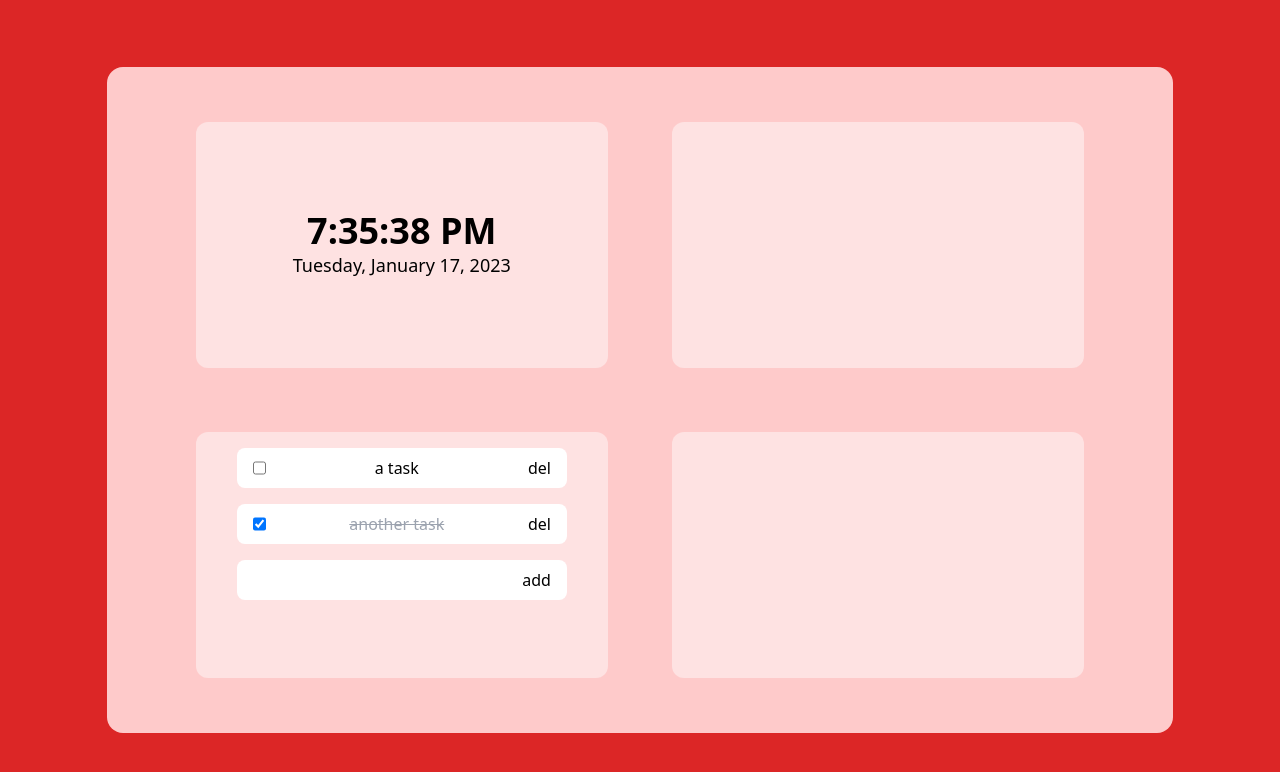
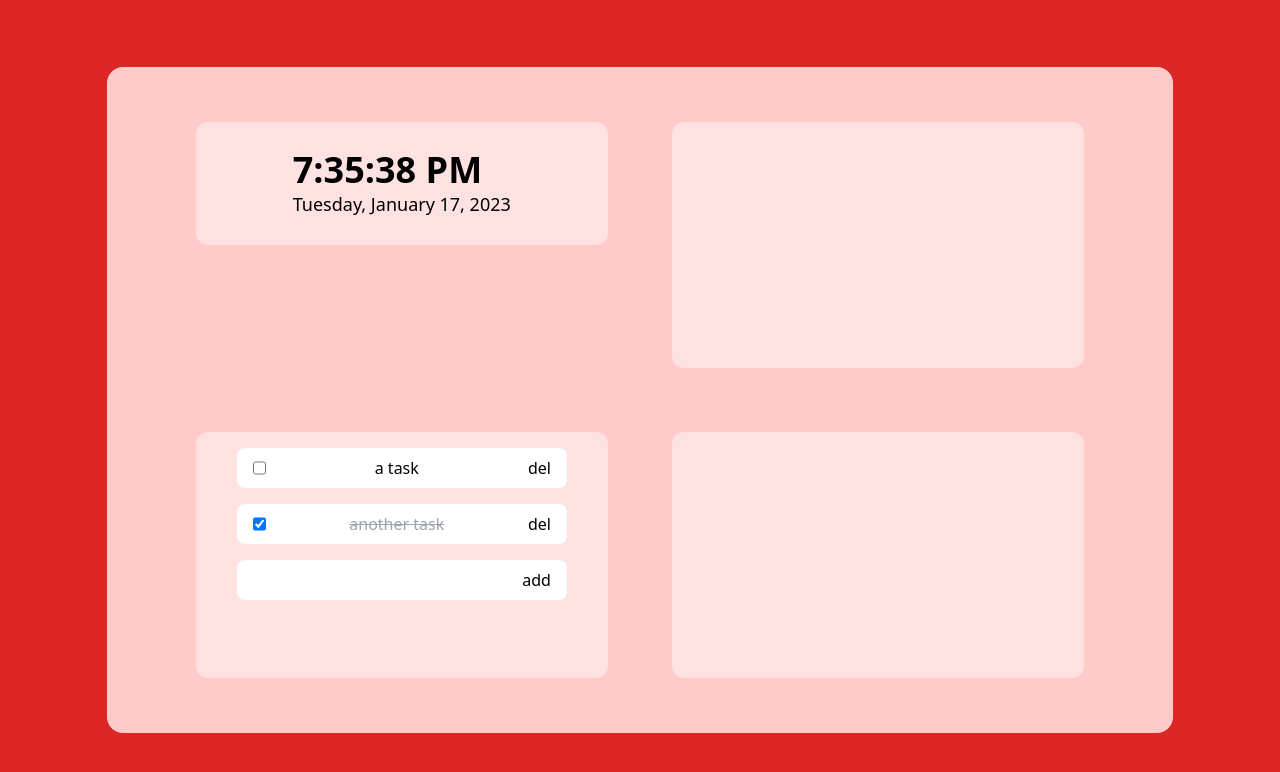
Before and after one commit to atklenner/homepage, a React (Vite) app: page / in a window 1280 px wide. Shown: the top 772 px of the page. Built offline with nearby package versions, Linux system fonts and the light colour scheme.

Commit message:
move tailwind classes into Widget component

```diff
--- a/src/components/Time.jsx
+++ b/src/components/Time.jsx
@@ -21,10 +21,10 @@ function Time() {
     })
   })
   return (
-    <Widget>
-      <div className="flex justify-center items-center h-full flex-col">
-        <p className="text-4xl font-bold">{time.toLocaleTimeString()}</p>
-        <p className="text-lg">{time.toLocaleDateString("en-US", options)}</p>
+    <Widget type="short">
+      <div>
+      <p className="text-4xl font-bold">{time.toLocaleTimeString()}</p>
+      <p className="text-lg">{time.toLocaleDateString("en-US", options)}</p>
       </div>
     </Widget>
   )
--- a/src/components/ToDo.jsx
+++ b/src/components/ToDo.jsx
@@ -13,7 +13,7 @@ function ToDo() {
 
   return (
     <Widget>
-      <div className="flex flex-col items-center p-2">
+      <div className="flex flex-col h-full w-full items-center p-2">
         {toDoItems}
         <ToDoInput dispatch={dispatch}/>
       </div>
--- a/src/components/Widget.jsx
+++ b/src/components/Widget.jsx
@@ -1,6 +1,18 @@
-function Widget({children}) {
+function Widget({children, type}) {
+  let shortStyle = "";
+  if (type === "short") {
+    shortStyle = "h-1/2"; // this is not what I want
+  }
   return (
-    <div className="bg-red-100 rounded-xl overflow-auto">
+    <div className={`
+      bg-red-100
+      rounded-xl
+      overflow-auto
+      flex
+      justify-center
+      items-center
+      ${shortStyle}
+    `}>
       {children}
     </div>
   )
```
